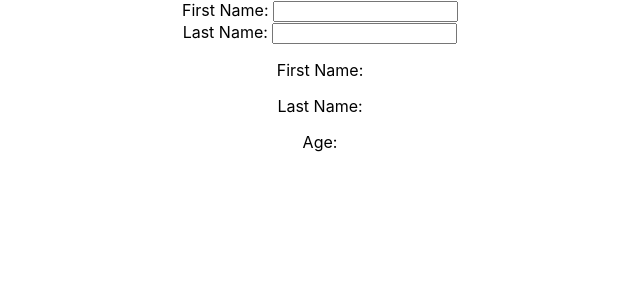
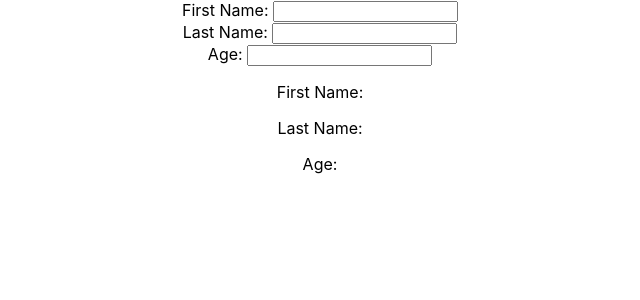
Before and after one commit to arpitparasana/react-demos, a React (Create React App) app: page / in a window 1280 px wide. Shown: the top 300 px of the page, without its empty margins (320-960 px from the left). Built offline with nearby package versions, Linux system fonts and the light colour scheme.

Commit message:
update personalform with age input

```diff
--- a/src/PersonalInfoForm.js
+++ b/src/PersonalInfoForm.js
@@ -4,16 +4,19 @@ const PersonalInfoForm = (props) => {
 
     const [firstName, setFirstName] = useState();
     const [lastName, setLastName] = useState();
-
+    const [age, setAge] = useState();
     useEffect(()=>{
+        console.log('Handling PersonalInfoForm effects');
         props.setFirstName(firstName);
         props.setLastName(lastName);
-    },[firstName, lastName]);
+        props.setAge(age);
+    },[firstName, lastName, age]);
 
     return (
         <>
             First Name: <input value={firstName} onChange={(e)=>setFirstName(e.target.value)}></input><br/>
-            Last Name: <input value={lastName} onChange={(e)=>setLastName(e.target.value)}></input>
+            Last Name: <input value={lastName} onChange={(e)=>setLastName(e.target.value)}></input><br/>
+            Age: <input value={age} onChange={(e)=>setAge(e.target.value)}></input><br/>
         </>
     );
 }
```
